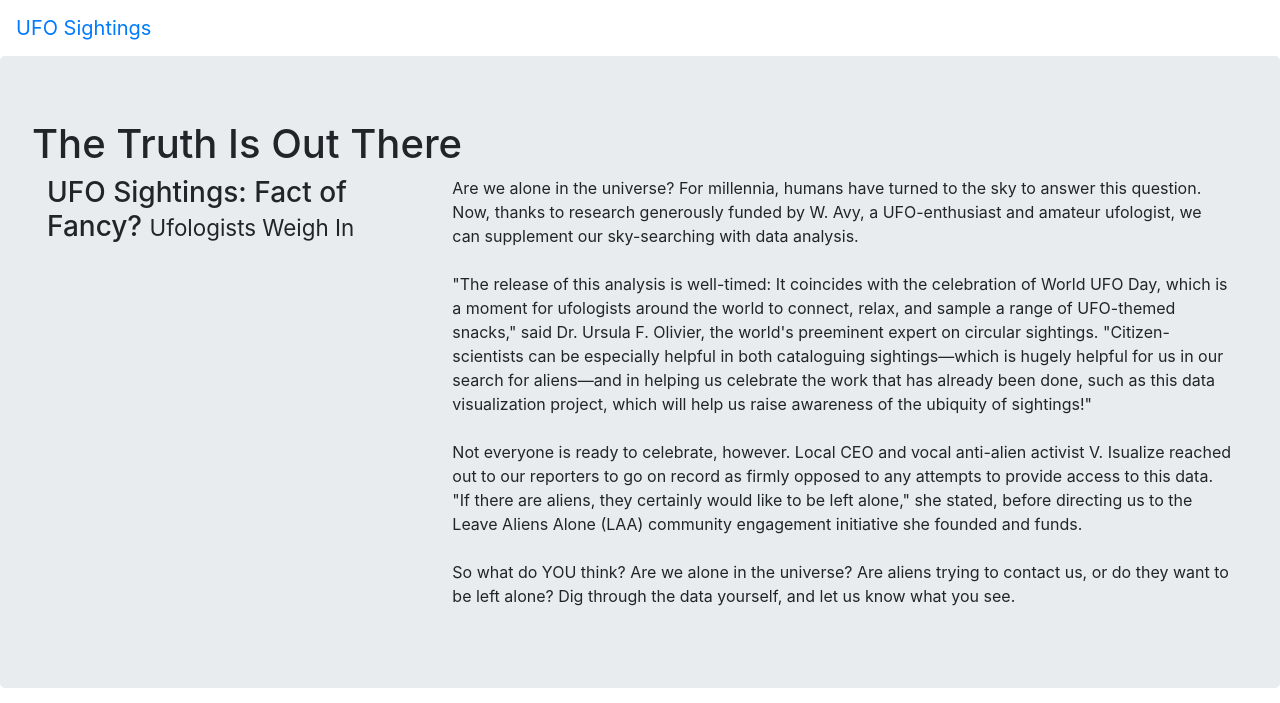
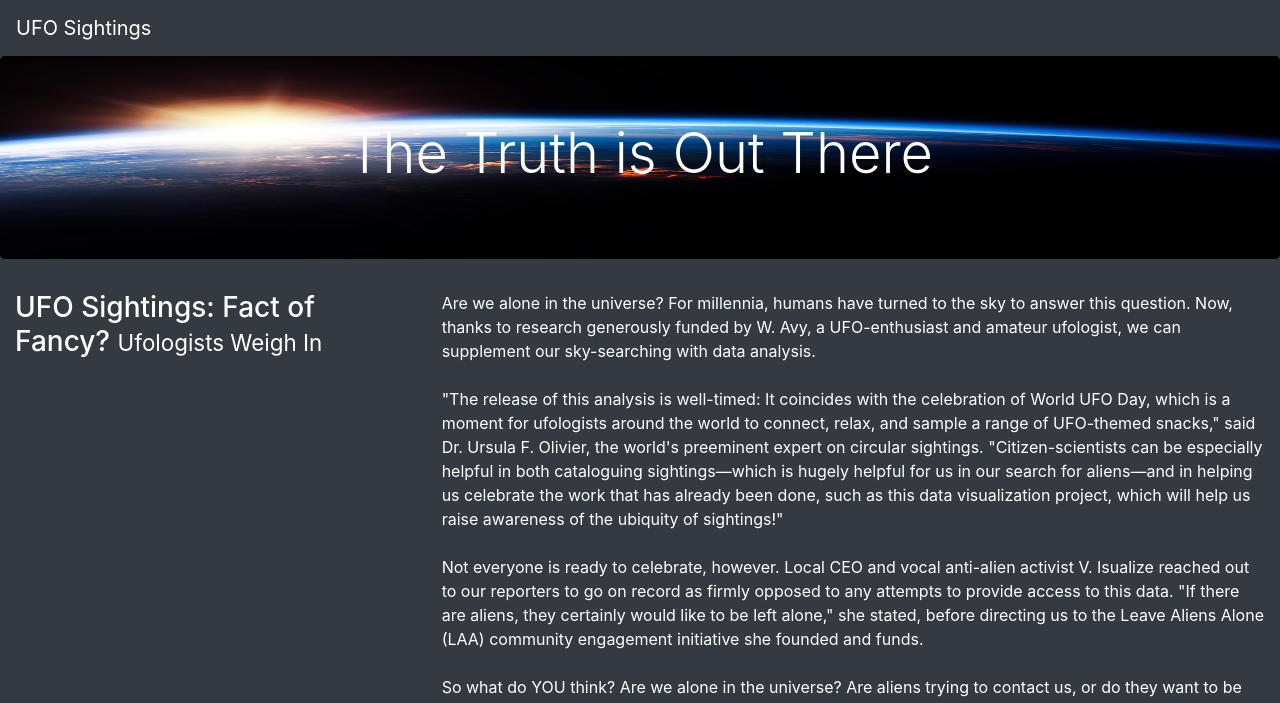
Before and after one commit to briannaso/UFOs, a plain HTML site: page index.html in a window 1280 px wide. Shown: the top 703 px of the page. Drawn offline with nearby package versions, Linux system fonts and the light colour scheme.

Commit message:
css updated

```diff
--- a/index.html
+++ b/index.html
@@ -15,29 +15,29 @@ crossorigin="anonymous"
 <link rel="stylesheet" href="static/css/style.css">
 
 </head>
-<body>
+<body class="bg-dark">
     <div class ="wrapper">
-        <nav class="navbar navbar-expand-lg">
+        <nav class="navbar navbar-dark bg-dark navbar-expand-lg">
          <a class="navbar-brand" href="index.html">UFO Sightings</a>
         </nav>
             <div class="jumbotron">
-            <h1>The Truth Is Out There</h1>
+                <h1 class="display-4">The Truth is Out There</h1>
+                    </div>
                         <div class="container-fluid">
                             <div class="row">
                                 <div class="col-md-4">
-                    <h3>UFO Sightings: Fact of Fancy? <small>Ufologists Weigh In</small></h3>
+                                    <h3>UFO Sightings: Fact of Fancy?
+                                        <small>Ufologists Weigh In</small></h3>
                                         </div>
                                             <div class="col-md-8">
                                                 <p>
                                                 Are we alone in the universe? For millennia, humans have turned to the sky to answer this question. Now, thanks to research generously funded by W. Avy, a UFO-enthusiast and amateur ufologist, we can supplement our sky-searching with data analysis.<br><br>"The release of this analysis is well-timed: It coincides with the celebration of World UFO Day, which is a moment for ufologists around the world to connect, relax, and sample a range of UFO-themed snacks," said Dr. Ursula F. Olivier, the world's preeminent expert on circular sightings. "Citizen-scientists can be especially helpful in both cataloguing sightings—which is hugely helpful for us in our search for aliens—and in helping us celebrate the work that has already been done, such as this data visualization project, which will help us raise awareness of the ubiquity of sightings!"<br><br>Not everyone is ready to celebrate, however. Local CEO and vocal anti-alien activist V. Isualize reached out to our reporters to go on record as firmly opposed to any attempts to provide access to this data. "If there are aliens, they certainly would like to be left alone," she stated, before directing us to the Leave Aliens Alone (LAA) community engagement initiative she founded and funds.<br><br>So what do YOU think? Are we alone in the universe? Are aliens trying to contact us, or do they want to be left alone? Dig through the data yourself, and let us know what you see.
-
 
                                             </p>
                                         </div>
                                     </div>
                                 </div>
                             </div>
-
 </body>
 
 <div class="container-fluid">
@@ -63,7 +63,6 @@ crossorigin="anonymous"
             <table class="table table-striped">
               <thead>
                 <tr>
-                    <th>
                 <th>Date</th>
                 <th>City</th>
                 <th>State</th>
@@ -77,11 +76,14 @@ crossorigin="anonymous"
               <tbody></tbody>
             </table>
           </div>
-
-      </div>
         </div>
       </div>
 
 
 
+
+  <script src="https://cdnjs.cloudflare.com/ajax/libs/d3/4.11.0/d3.js"></script>
+  <script src="static/js/data.js"></script>
+  <script src="static/js/app.js"></script>
+
 </html>
--- a/static/css/style.css
+++ b/static/css/style.css
@@ -0,0 +1,8 @@
+body {
+    color: #ffffff;
+}
+.jumbotron {
+    background-image: url("../images/earth.jpg");
+    background-size: 100% 100%;
+    text-align: center;
+  }
```
Also changed, not shown: static/images/earth.jpg (added), static/images/nasa.jpg (added), static/images/stars.jpg (added), 1 other file. Lines whose indentation alone changed are shown as unchanged.
